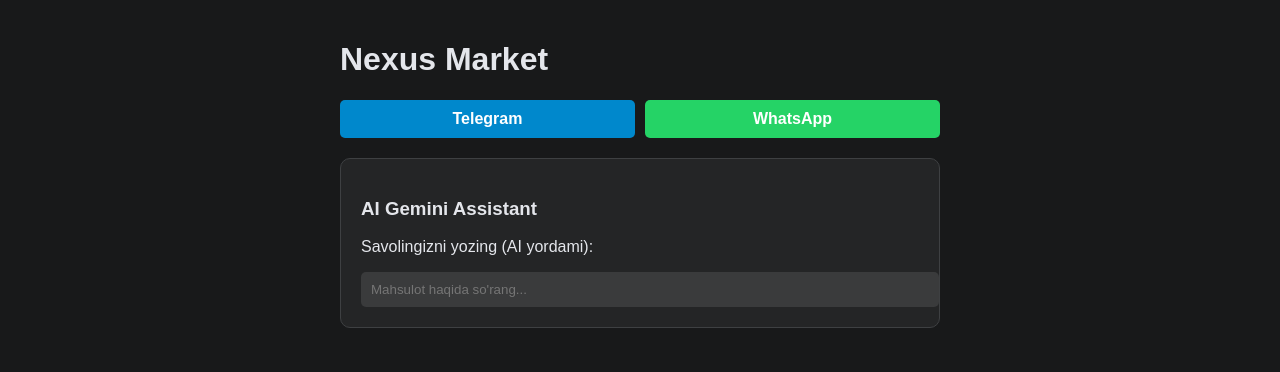
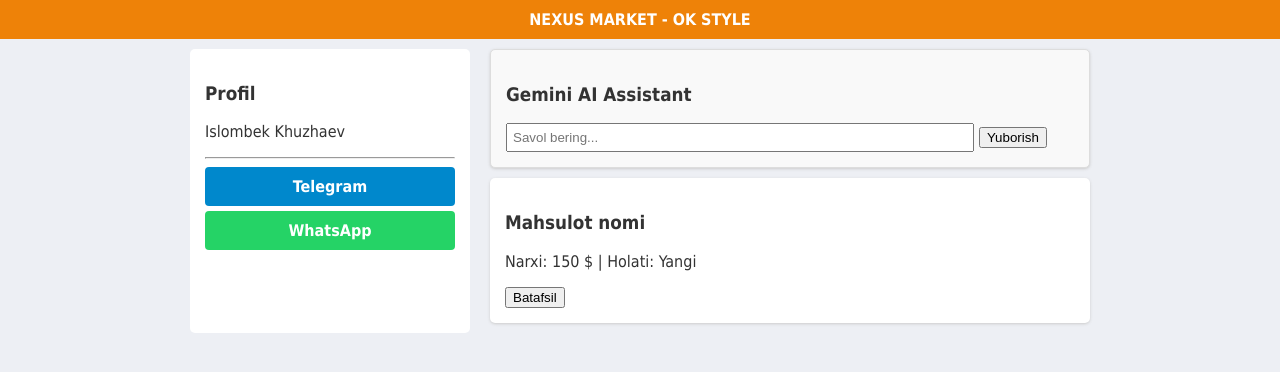
Before and after one commit to islombekkhuzhaev3-lab/nexus-store, a plain HTML site: page index.html in a window 1280 px wide. Drawn offline with Linux system fonts and the light colour scheme.

Commit message:
Update index.html

```diff
--- a/index.html
+++ b/index.html
@@ -2,38 +2,56 @@
 <html lang="uz">
 <head>
     <meta charset="UTF-8">
-    <title>Nexus Store | Super Platform</title>
+    <title>Nexus Market | OK Style</title>
     <style>
-        body { background: #18191a; color: #e4e6eb; font-family: sans-serif; margin: 0; }
-        .container { max-width: 600px; margin: auto; padding: 20px; }
+        /* OK.ru Classic Style */
+        body { background: #edeff4; font-family: Tahoma, sans-serif; margin: 0; color: #333; }
+        .header { background: #ee8208; color: white; padding: 10px; text-align: center; font-weight: bold; }
+        .container { max-width: 900px; margin: auto; display: flex; gap: 20px; padding: 10px; }
 
-        /* Ijtimoiy tarmoq tugmalari (OK.ru/Somon uslubi) */
-        .social-bar { display: flex; gap: 10px; margin-bottom: 20px; }
-        .btn-social { flex: 1; padding: 10px; border-radius: 5px; text-align: center; text-decoration: none; font-weight: bold; }
+        /* Chap menyu */
+        .sidebar { width: 250px; background: white; padding: 15px; border-radius: 5px; }
+
+        /* Asosiy qism */
+        .main-content { flex: 1; }
+        .card { background: white; padding: 15px; margin-bottom: 10px; border-radius: 5px; box-shadow: 0 1px 3px #ccc; }
+
+        /* AI & Social */
+        .widget { background: #f9f9f9; padding: 15px; border: 1px solid #ddd; margin-bottom: 10px; }
+        .btn { display: block; padding: 10px; margin: 5px 0; text-align: center; border-radius: 4px; text-decoration: none; font-weight: bold; }
         .tg { background: #0088cc; color: white; }
         .wa { background: #25d366; color: white; }
-
-        /* AI Gemini Chat (Integratsiya uchun joy) */
-        .ai-chat { background: #242526; padding: 20px; border-radius: 10px; border: 1px solid #3e4042; }
-        .ai-input { width: 100%; padding: 10px; background: #3a3b3c; border: none; color: white; border-radius: 5px; }
     </style>
 </head>
 <body>
 
+<div class="header">NEXUS MARKET - OK STYLE</div>
+
 <div class="container">
-    <h1>Nexus Market</h1>
-
-    <!-- Somon.tj uslubidagi aloqa -->
-    <div class="social-bar">
-        <a href="https://t.me/islombek_khuzhaev" class="btn-social tg">Telegram</a>
-        <a href="https://wa.me/yournumber" class="btn-social wa">WhatsApp</a>
+    <!-- Chap Menyusi -->
+    <div class="sidebar">
+        <h3>Profil</h3>
+        <p>Islombek Khuzhaev</p>
+        <hr>
+        <a href="#" class="btn tg">Telegram</a>
+        <a href="#" class="btn wa">WhatsApp</a>
     </div>
 
-    <!-- AI Gemini Integratsiya qismi -->
-    <div class="ai-chat">
-        <h3>AI Gemini Assistant</h3>
-        <p>Savolingizni yozing (AI yordami):</p>
-        <input type="text" class="ai-input" placeholder="Mahsulot haqida so'rang...">
+    <!-- Asosiy Lenta -->
+    <div class="main-content">
+        <!-- Gemini AI Integratsiya qismi -->
+        <div class="card widget">
+            <h3>Gemini AI Assistant</h3>
+            <input type="text" style="width:80%; padding:5px;" placeholder="Savol bering...">
+            <button>Yuborish</button>
+        </div>
+
+        <!-- E'lonlar (Somon.tj uslubi) -->
+        <div class="card">
+            <h3>Mahsulot nomi</h3>
+            <p>Narxi: 150 $ | Holati: Yangi</p>
+            <button>Batafsil</button>
+        </div>
     </div>
 </div>
 
```
